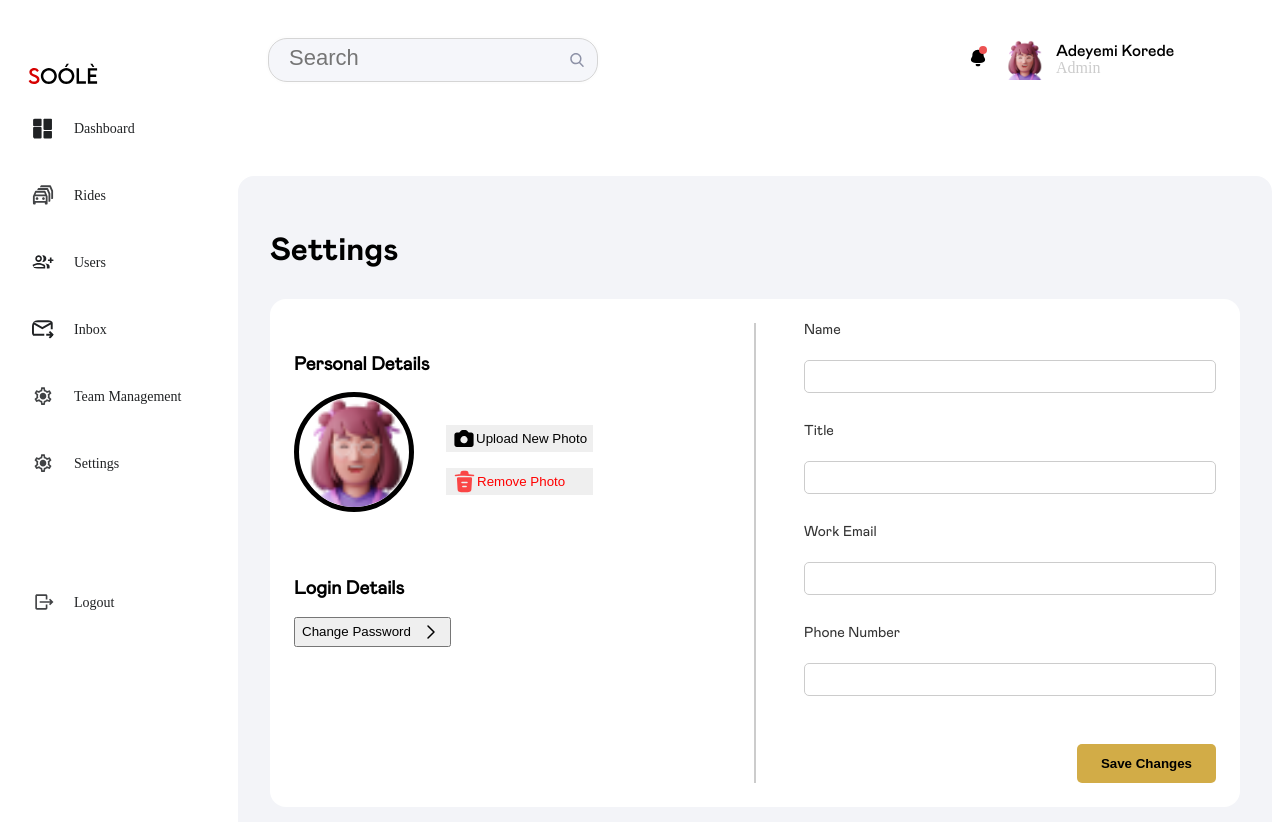
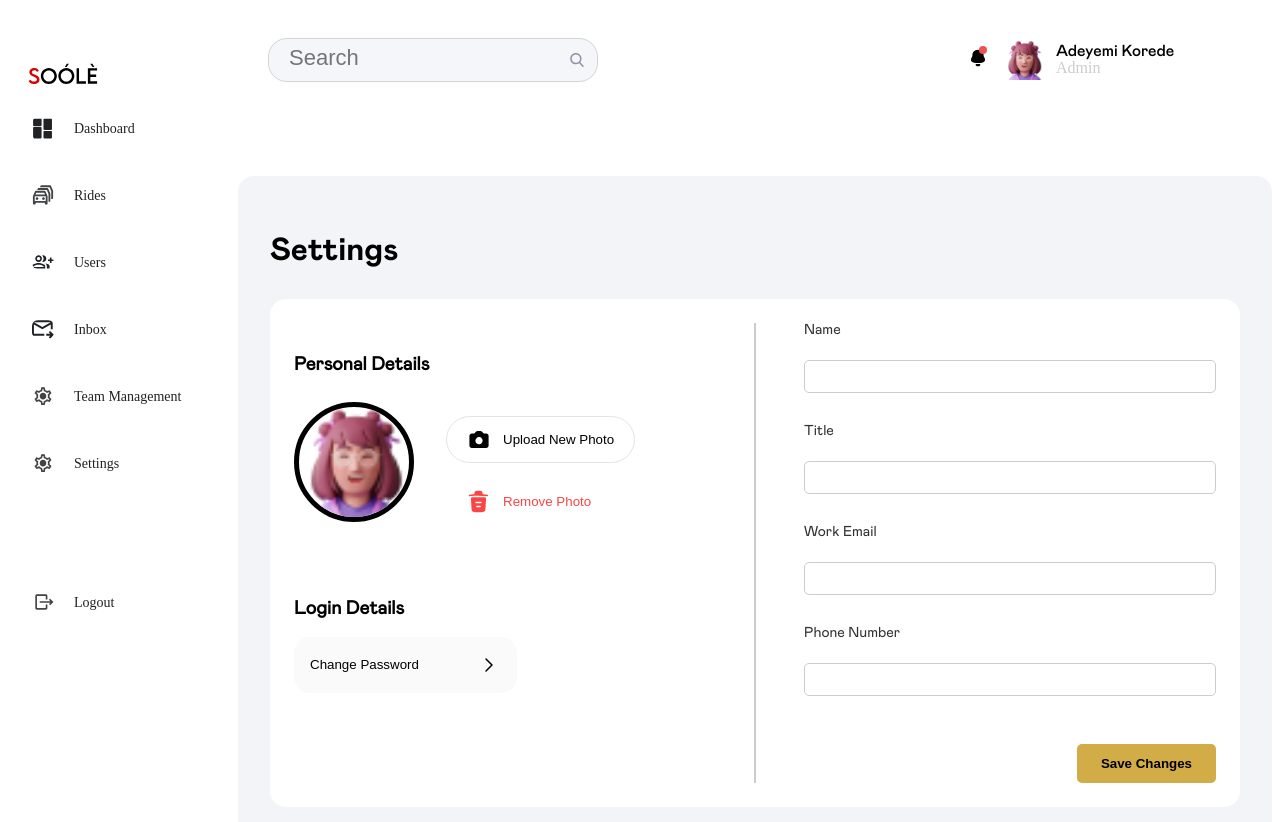
Before and after one commit to clinton401/soole-admin-hosting, a Next.js app: page /settings in a window 1280 px wide. Shown: the top 822 px of the page. Built offline with nearby package versions, Linux system fonts and the light colour scheme.

Commit message:
Adjustments

```diff
--- a/src/app/components/Icons.tsx
+++ b/src/app/components/Icons.tsx
@@ -243,3 +243,69 @@ export const SendIcon: React.FC = () => (
     <path d="M2 21l21-9L2 3v7l15 2-15 2v7z" />
   </svg>
 );
+
+
+// Settings page
+
+
+export const CameraIcon: React.FC = () => (
+  <svg
+  xmlns="http://www.w3.org/2000/svg"
+  width="24"
+  height="25"
+  viewBox="0 0 24 25"
+  fill="none"
+>
+  <path
+    fillRule="evenodd"
+    clipRule="evenodd"
+    d="M4.80039 6.49998C4.16387 6.49998 3.55342 6.75283 3.10333 7.20292C2.65325 7.65301 2.40039 8.26346 2.40039 8.89998V18.5C2.40039 19.1365 2.65325 19.7469 3.10333 20.197C3.55342 20.6471 4.16387 20.9 4.80039 20.9H19.2004C19.8369 20.9 20.4474 20.6471 20.8974 20.197C21.3475 19.7469 21.6004 19.1365 21.6004 18.5V8.89998C21.6004 8.26346 21.3475 7.65301 20.8974 7.20292C20.4474 6.75283 19.8369 6.49998 19.2004 6.49998H17.2972C16.979 6.49991 16.6738 6.37343 16.4488 6.14838L15.1036 4.80318C14.6536 4.35306 14.0433 4.10011 13.4068 4.09998H10.594C9.95752 4.10011 9.34717 4.35306 8.89719 4.80318L7.55199 6.14838C7.327 6.37343 7.02182 6.49991 6.70359 6.49998H4.80039ZM12.0004 17.3C12.4732 17.3 12.9413 17.2069 13.3781 17.0259C13.8148 16.845 14.2117 16.5799 14.546 16.2456C14.8803 15.9113 15.1454 15.5144 15.3264 15.0776C15.5073 14.6409 15.6004 14.1727 15.6004 13.7C15.6004 13.2272 15.5073 12.7591 15.3264 12.3223C15.1454 11.8855 14.8803 11.4887 14.546 11.1544C14.2117 10.8201 13.8148 10.5549 13.3781 10.374C12.9413 10.1931 12.4732 10.1 12.0004 10.1C11.0456 10.1 10.1299 10.4793 9.45481 11.1544C8.77968 11.8295 8.40039 12.7452 8.40039 13.7C8.40039 14.6548 8.77968 15.5704 9.45481 16.2456C10.1299 16.9207 11.0456 17.3 12.0004 17.3Z"
+    fill="black"
+  />
+</svg>
+);
+
+export const BinRedIcon: React.FC = () => (
+  <svg
+  xmlns="http://www.w3.org/2000/svg"
+  width="25"
+  height="25"
+  viewBox="0 0 25 25"
+  fill="none"
+>
+  <path
+    d="M21.5697 5.73C19.9597 5.57 18.3497 5.45 16.7297 5.36V5.35L16.5097 4.05C16.3597 3.13 16.1397 1.75 13.7997 1.75H11.1797C8.84967 1.75 8.62967 3.07 8.46967 4.04L8.25967 5.32C7.32967 5.38 6.39967 5.44 5.46967 5.53L3.42967 5.73C3.00967 5.77 2.70967 6.14 2.74967 6.55C2.78967 6.96 3.14967 7.26 3.56967 7.22L5.60967 7.02C10.8497 6.5 16.1297 6.7 21.4297 7.23C21.4597 7.23 21.4797 7.23 21.5097 7.23C21.8897 7.23 22.2197 6.94 22.2597 6.55C22.2897 6.14 21.9897 5.77 21.5697 5.73Z"
+    fill="#FA4545"
+  />
+  <path
+    d="M19.7298 8.64C19.4898 8.39 19.1598 8.25 18.8198 8.25H6.17975C5.83975 8.25 5.49975 8.39 5.26975 8.64C5.03975 8.89 4.90975 9.23 4.92975 9.58L5.54975 19.84C5.65975 21.36 5.79975 23.26 9.28975 23.26H15.7098C19.1998 23.26 19.3398 21.37 19.4498 19.84L20.0698 9.59C20.0898 9.23 19.9598 8.89 19.7298 8.64ZM14.1597 18.25H10.8298C10.4198 18.25 10.0798 17.91 10.0798 17.5C10.0798 17.09 10.4198 16.75 10.8298 16.75H14.1597C14.5697 16.75 14.9097 17.09 14.9097 17.5C14.9097 17.91 14.5697 18.25 14.1597 18.25ZM14.9998 14.25H9.99975C9.58975 14.25 9.24975 13.91 9.24975 13.5C9.24975 13.09 9.58975 12.75 9.99975 12.75H14.9998C15.4097 12.75 15.7498 13.09 15.7498 13.5C15.7498 13.91 15.4097 14.25 14.9998 14.25Z"
+    fill="#FA4545"
+  />
+</svg>
+);
+
+
+export const MoreIcon: React.FC = () => (
+  <svg
+  xmlns="http://www.w3.org/2000/svg"
+  width="24"
+  height="24"
+  viewBox="0 0 24 24"
+  fill="none"
+>
+  <g clipPath="url(#clip0_2381_1033)">
+    <path
+      d="M9 6L15 12L9 18"
+      stroke="black"
+      strokeWidth="1.5"
+      strokeLinecap="round"
+      strokeLinejoin="round"
+    />
+  </g>
+  <defs>
+    <clipPath id="clip0_2381_1033">
+      <rect width="24" height="24" fill="white" />
+    </clipPath>
+  </defs>
+</svg>
+);
--- a/src/app/settings/page.tsx
+++ b/src/app/settings/page.tsx
@@ -2,6 +2,7 @@
 
 import React, { useState } from "react";
 import Image from "next/image";
+import { BinRedIcon, CameraIcon, MoreIcon } from "../components/Icons";
 
 const Settings = () => {
   const [newAgent, setNewAgent] = useState({
@@ -31,39 +32,11 @@ const Settings = () => {
                 />
                 <div className="profile-actions">
                   <button className="upload-photo">
-                    <svg
-                      xmlns="http://www.w3.org/2000/svg"
-                      width="24"
-                      height="25"
-                      viewBox="0 0 24 25"
-                      fill="none"
-                    >
-                      <path
-                        fillRule="evenodd"
-                        clipRule="evenodd"
-                        d="M4.80039 6.49998C4.16387 6.49998 3.55342 6.75283 3.10333 7.20292C2.65325 7.65301 2.40039 8.26346 2.40039 8.89998V18.5C2.40039 19.1365 2.65325 19.7469 3.10333 20.197C3.55342 20.6471 4.16387 20.9 4.80039 20.9H19.2004C19.8369 20.9 20.4474 20.6471 20.8974 20.197C21.3475 19.7469 21.6004 19.1365 21.6004 18.5V8.89998C21.6004 8.26346 21.3475 7.65301 20.8974 7.20292C20.4474 6.75283 19.8369 6.49998 19.2004 6.49998H17.2972C16.979 6.49991 16.6738 6.37343 16.4488 6.14838L15.1036 4.80318C14.6536 4.35306 14.0433 4.10011 13.4068 4.09998H10.594C9.95752 4.10011 9.34717 4.35306 8.89719 4.80318L7.55199 6.14838C7.327 6.37343 7.02182 6.49991 6.70359 6.49998H4.80039ZM12.0004 17.3C12.4732 17.3 12.9413 17.2069 13.3781 17.0259C13.8148 16.845 14.2117 16.5799 14.546 16.2456C14.8803 15.9113 15.1454 15.5144 15.3264 15.0776C15.5073 14.6409 15.6004 14.1727 15.6004 13.7C15.6004 13.2272 15.5073 12.7591 15.3264 12.3223C15.1454 11.8855 14.8803 11.4887 14.546 11.1544C14.2117 10.8201 13.8148 10.5549 13.3781 10.374C12.9413 10.1931 12.4732 10.1 12.0004 10.1C11.0456 10.1 10.1299 10.4793 9.45481 11.1544C8.77968 11.8295 8.40039 12.7452 8.40039 13.7C8.40039 14.6548 8.77968 15.5704 9.45481 16.2456C10.1299 16.9207 11.0456 17.3 12.0004 17.3Z"
-                        fill="black"
-                      />
-                    </svg>
+                    <CameraIcon />
                     Upload New Photo
                   </button>
                   <button className="remove-photo">
-                    <svg
-                      xmlns="http://www.w3.org/2000/svg"
-                      width="25"
-                      height="25"
-                      viewBox="0 0 25 25"
-                      fill="none"
-                    >
-                      <path
-                        d="M21.5697 5.73C19.9597 5.57 18.3497 5.45 16.7297 5.36V5.35L16.5097 4.05C16.3597 3.13 16.1397 1.75 13.7997 1.75H11.1797C8.84967 1.75 8.62967 3.07 8.46967 4.04L8.25967 5.32C7.32967 5.38 6.39967 5.44 5.46967 5.53L3.42967 5.73C3.00967 5.77 2.70967 6.14 2.74967 6.55C2.78967 6.96 3.14967 7.26 3.56967 7.22L5.60967 7.02C10.8497 6.5 16.1297 6.7 21.4297 7.23C21.4597 7.23 21.4797 7.23 21.5097 7.23C21.8897 7.23 22.2197 6.94 22.2597 6.55C22.2897 6.14 21.9897 5.77 21.5697 5.73Z"
-                        fill="#FA4545"
-                      />
-                      <path
-                        d="M19.7298 8.64C19.4898 8.39 19.1598 8.25 18.8198 8.25H6.17975C5.83975 8.25 5.49975 8.39 5.26975 8.64C5.03975 8.89 4.90975 9.23 4.92975 9.58L5.54975 19.84C5.65975 21.36 5.79975 23.26 9.28975 23.26H15.7098C19.1998 23.26 19.3398 21.37 19.4498 19.84L20.0698 9.59C20.0898 9.23 19.9598 8.89 19.7298 8.64ZM14.1597 18.25H10.8298C10.4198 18.25 10.0798 17.91 10.0798 17.5C10.0798 17.09 10.4198 16.75 10.8298 16.75H14.1597C14.5697 16.75 14.9097 17.09 14.9097 17.5C14.9097 17.91 14.5697 18.25 14.1597 18.25ZM14.9998 14.25H9.99975C9.58975 14.25 9.24975 13.91 9.24975 13.5C9.24975 13.09 9.58975 12.75 9.99975 12.75H14.9998C15.4097 12.75 15.7498 13.09 15.7498 13.5C15.7498 13.91 15.4097 14.25 14.9998 14.25Z"
-                        fill="#FA4545"
-                      />
-                    </svg>
+                    <BinRedIcon />
                     Remove Photo
                   </button>
                 </div>
@@ -71,41 +44,17 @@ const Settings = () => {
             </div>
           </div>
 
-          {/* Login Details */}
           <div className="login-details">
             <h3>Login Details</h3>
             <button className="change-password">
               Change Password
-              <svg
-                xmlns="http://www.w3.org/2000/svg"
-                width="24"
-                height="24"
-                viewBox="0 0 24 24"
-                fill="none"
-              >
-                <g clipPath="url(#clip0_2381_1033)">
-                  <path
-                    d="M9 6L15 12L9 18"
-                    stroke="black"
-                    strokeWidth="1.5"
-                    strokeLinecap="round"
-                    strokeLinejoin="round"
-                  />
-                </g>
-                <defs>
-                  <clipPath id="clip0_2381_1033">
-                    <rect width="24" height="24" fill="white" />
-                  </clipPath>
-                </defs>
-              </svg>
+              <MoreIcon />
             </button>
           </div>
         </div>
 
-        {/* Separator */}
         <div className="separator"></div>
 
-        {/* Right Section */}
         <div className="right-section">
           <form>
             <label>Name</label>
--- a/src/styles/components/settings.scss
+++ b/src/styles/components/settings.scss
@@ -18,7 +18,6 @@
   .left-section {
     display: flex;
     flex-direction: column;
-    // align-items: flex-start;
     gap: 1rem;
   }
 
@@ -57,7 +56,6 @@
     margin-top: 1rem;
     display: flex;
     flex-direction: column;
-    // align-items: flex-start;
     margin-left: 2rem;
   }
 
@@ -67,17 +65,34 @@
     border: none;
     display: flex;
     align-items: center;
+    gap: 0.75rem;
   }
 
+
+  .upload-photo {
+    border-radius: 6.25rem;
+    border: 1px solid #E4E4E7;
+    padding: 0.625rem 1.25rem;
+    background-color: transparent;
+  }
+
+
   .remove-photo {
-    color: red;
+    color: #FA4545;
+    background: transparent;
+    padding: 0.625rem 1.25rem;
+    // border-radius: 1rem;
   }
 
 
   .change-password {
     display: flex;
     align-items: center;
-    gap: 0.5rem;
+    gap: 3.65rem;
+    border: none;
+    background: #FAFAFA;
+    padding: 1rem;
+    border-radius: 1rem;
   }
 
   .right-section form {
```
